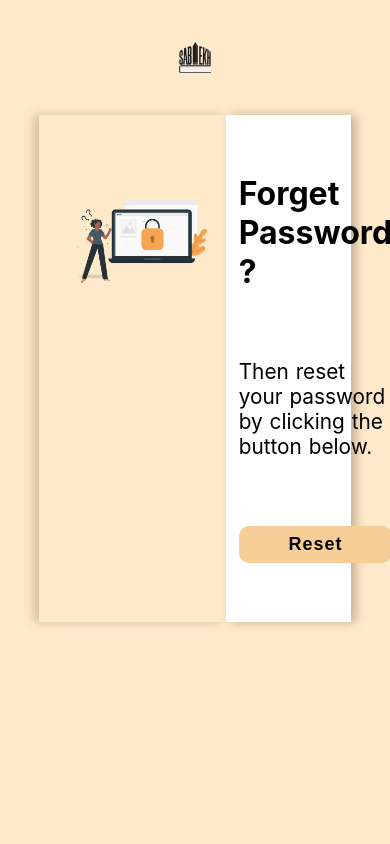
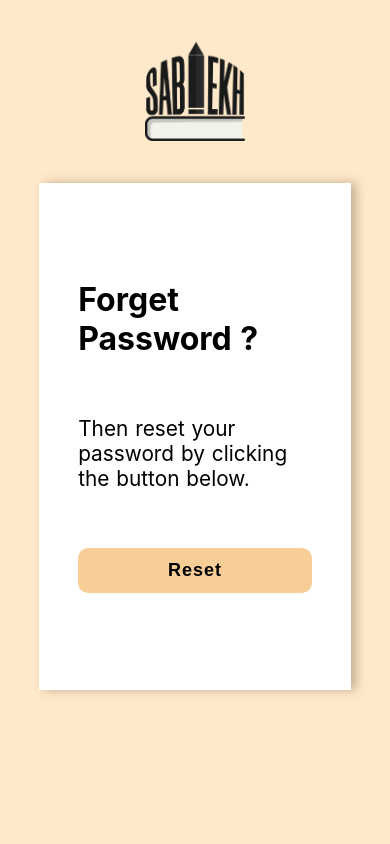
Before and after one commit to surajbeston/sablekh, a Nuxt app in the folder sablekh_front/: page /reset-password in a window 390 px wide. Shown: the top 844 px of the page. Built offline with nearby package versions, Linux system fonts and the light colour scheme.

Commit message:
pw-reset

```diff
--- a/sablekh_front/components/PasswordReset.vue
+++ b/sablekh_front/components/PasswordReset.vue
@@ -137,4 +137,17 @@ export default {
         width: 100%;
         height: 100%;
     }
+
+    @media screen and (max-width: 1000px) {
+        .logo-img {
+            width: 100px;
+        }
+        .password-reset11 {
+            display: none;
+        }
+        .password-reset12 {
+            width: 100%;
+            padding: 10px;
+        }
+    }
 </style>
```
